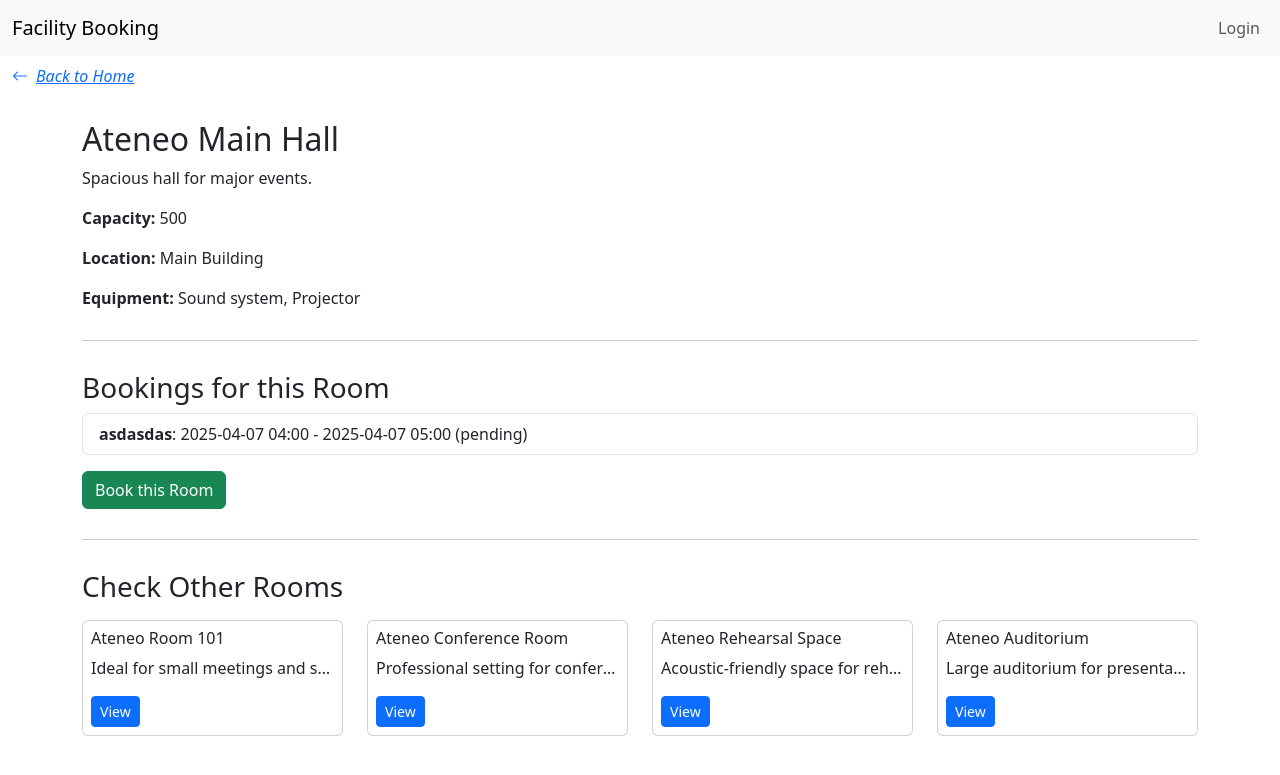
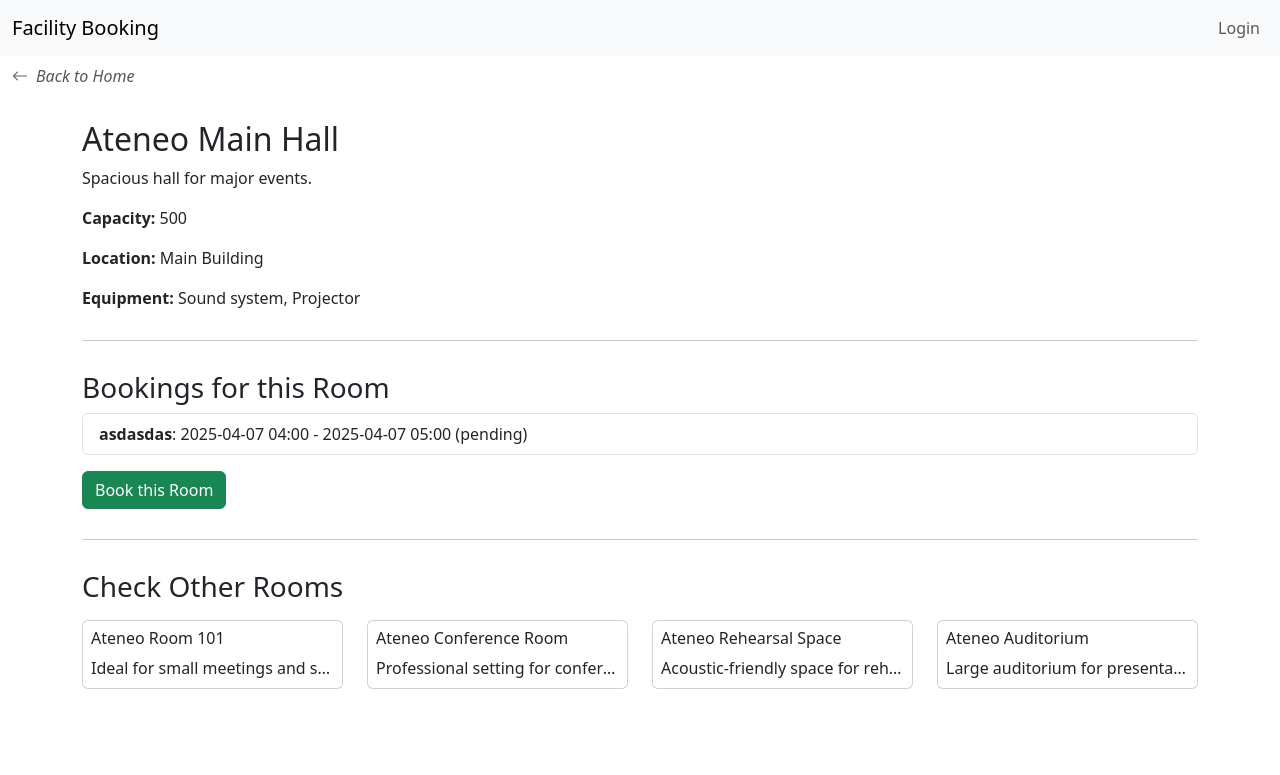
Before and after one commit to njvil/CSCI-142i, a Django app: page /room/1/ in a window 1280 px wide. Shown: the top 775 px of the page. Run offline with Django 5.2, Linux system fonts and the light colour scheme; data comes from the database, SQL or seed files in the repository.

Commit message:
Adjusted UI for home button and cards

```diff
--- a/facility_booking/booking/templates/booking/room_detail.html
+++ b/facility_booking/booking/templates/booking/room_detail.html
@@ -3,7 +3,7 @@
 {% block sub_navbar %}
 <nav class="navbar navbar-expand-lg navbar-light">
   <div class="container-fluid">
-    <a class="navbar-nav" href="{% url 'room_list' %}">
+    <a class="navbar-nav" href="{% url 'room_list' %}" style="color: #575757; text-decoration: none;">
       <i class="bi bi-arrow-left me-2"></i><em>Back to Home</em></a>
   </div>
 </nav>
@@ -35,13 +35,14 @@
 <div class="row">
   {% for other_room in other_rooms %}
   <div class="col-md-3 col-sm-6">
-    <div class="card mb-2">
-      <div class="card-body p-2">
-        <h6 class="card-title">{{ other_room.name }}</h6>
-        <p class="card-text text-truncate" style="max-width: 250px;">{{ other_room.description }}</p>
-        <a href="{% url 'room_detail' other_room.pk %}" class="btn btn-sm btn-primary">View</a>
+    <a href="{% url 'room_detail' other_room.pk %}" style="text-decoration: none">
+      <div class="card mb-2">
+        <div class="card-body p-2">
+          <h6 class="card-title">{{ other_room.name }}</h6>
+          <p class="card-text text-truncate" style="max-width: 250px;">{{ other_room.description }}</p>
+        </div>
       </div>
-    </div>
+    </a>
   </div>
   {% endfor %}
 </div>
```
